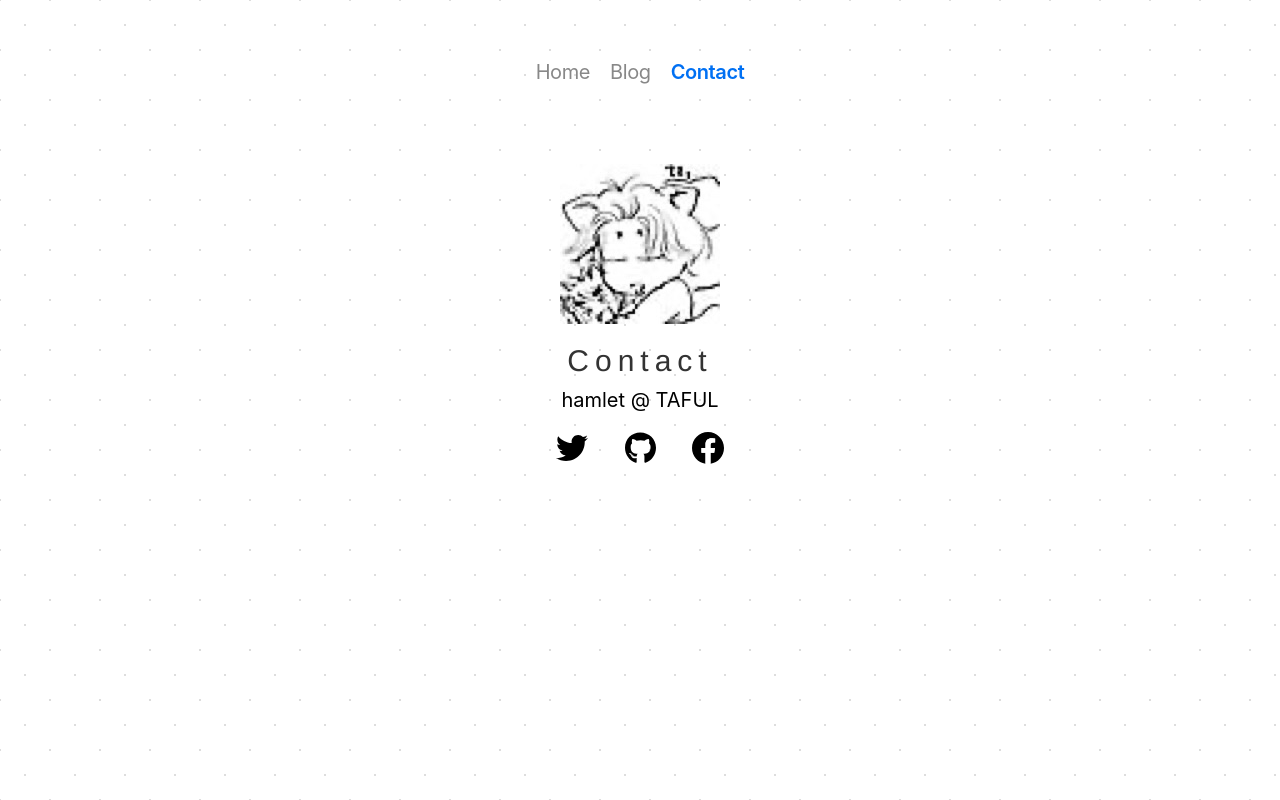
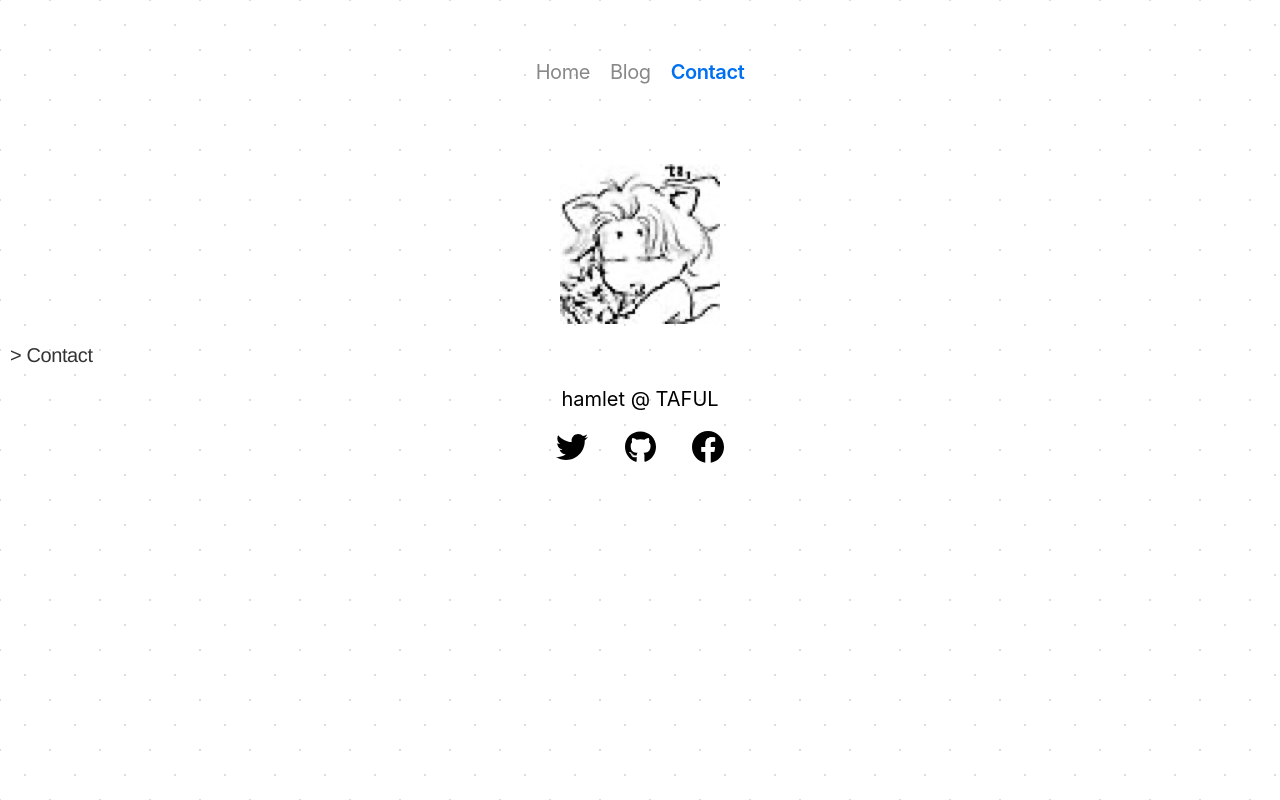
Before and after one commit to taful/notion-blog, a Next.js app: page /contact in a window 1280 px wide. Built offline with nearby package versions, Linux system fonts and the light colour scheme.

Commit message:
Update avatar

```diff
--- a/src/pages/contact.tsx
+++ b/src/pages/contact.tsx
@@ -41,7 +41,7 @@ export default () => (
         <img src="/avatar.png" alt="avatar with letters taful"/>
       </div>
 
-      <h1 style={{ marginTop: 0 }}>Contact</h1>
+      <h3 style={{ marginTop: 0 }}>Contact</h3>
 
       <div className={contactStyles.name}>
 	  hamlet @{' '} TAFUL
--- a/src/styles/contact.module.css
+++ b/src/styles/contact.module.css
@@ -24,7 +24,7 @@
 }
 
 .avatar img {
-  height: 100%;
+  height: 50%;
 }
 
 .name {
```
